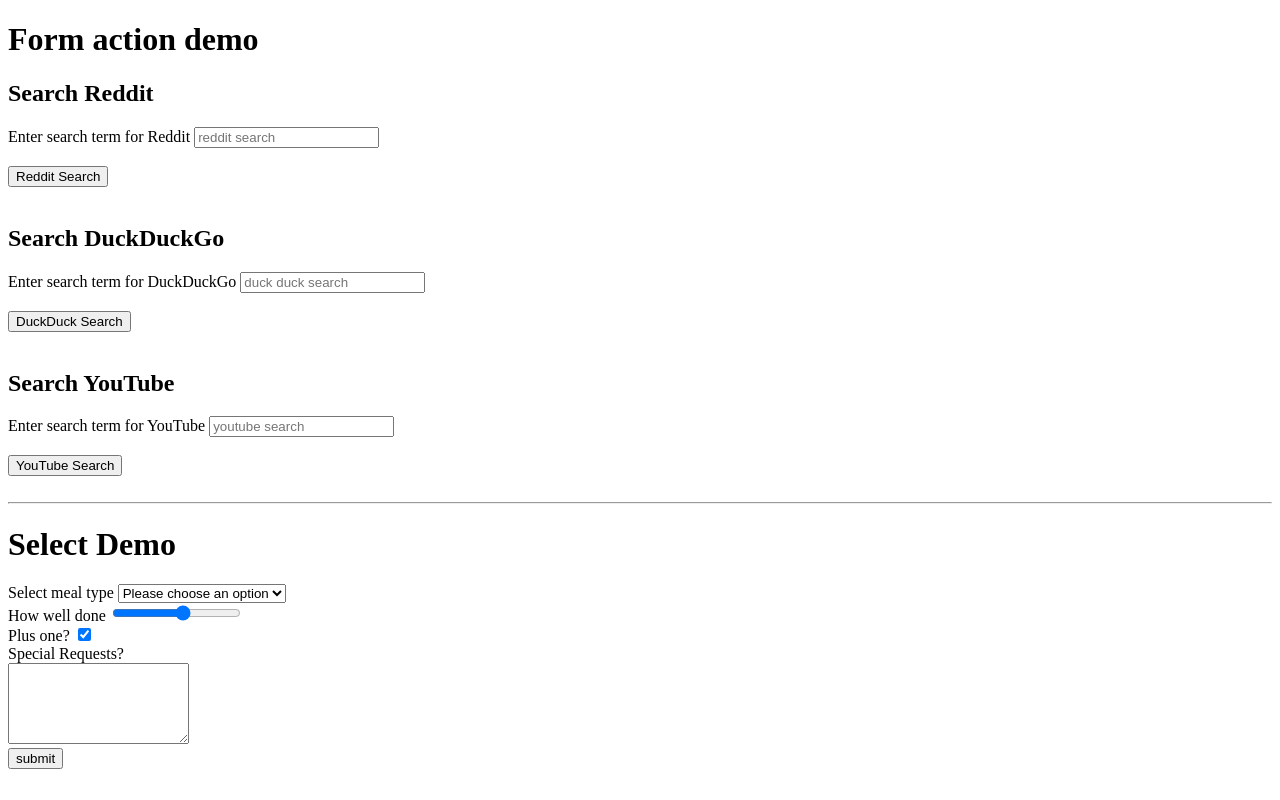
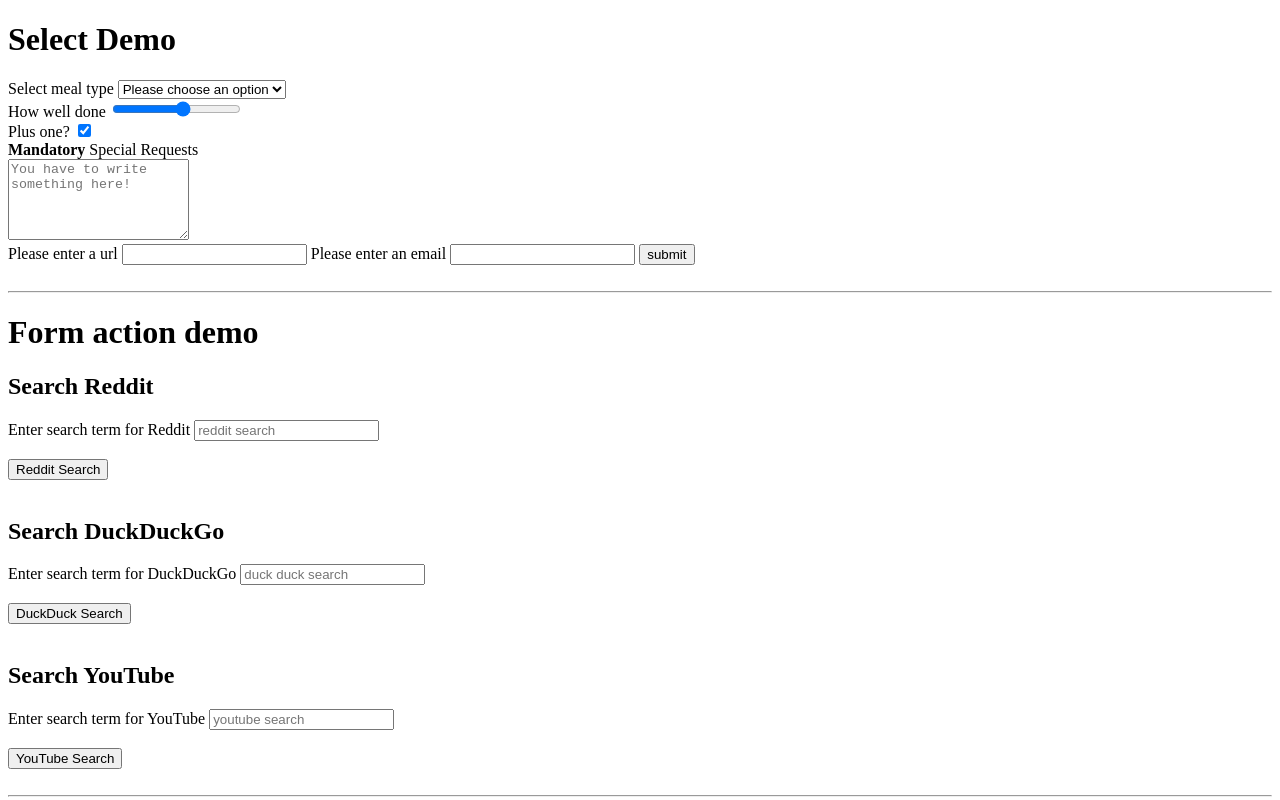
Before and after one commit to 3willows/htmlCss, a plain HTML site: page heaviest birds/forms.html in a window 1280 px wide. Shown: the top 800 px of the page. Drawn offline with Linux system fonts and the light colour scheme.

Commit message:
add selection demo

```diff
--- a/heaviest birds/forms.html
+++ b/heaviest birds/forms.html
@@ -9,6 +9,36 @@
 
 <body>
 
+  <h1>Select Demo</h1>
+
+  <form action="/mealtype">
+    <label for="menubar">Select meal type</label>
+    <select name="mealtype" id="menubar">
+      <option value="" selected>Please choose an option</option>
+      <option value="steak">Steak</option>
+      <option value="fish">Fish</option>
+      <option value="veg">Veg</option>
+      <option value="kosher">Kosher</option>
+    </select>
+    <br>
+    <label for="menubar">How well done</label>
+    <input type="range" name="wellness" min="1" max="10"> <br>
+    <label for="checkbox">Plus one?</label>
+    <input name="plusOne" type="checkbox" id="checkbox" checked> <br>
+
+    <label for="specialRequest"><b>Mandatory</b> Special Requests</label> <br>
+    <textarea  name="specialRequest" id="specialRequest" cols="20" rows="5" minlength="20" maxlength="30"
+      placeholder="You have to write something here!"></textarea>
+    <br>
+    <form action="/mealtype">
+      Please enter a url
+      <input name="url" type="url" required>
+      Please enter an email
+      <input name="email" type="email">
+      <button>submit</button><br><br>
+
+    </form>
+    <hr>
     <h1>Form action demo</h1>
     <h2>Search Reddit</h2>
     <form action="https://www.reddit.com/search/">
@@ -39,29 +69,8 @@
 
     <hr>
 
-  <h1>Select Demo</h1>
 
-  <form action="/mealtype">
-    <label for="menubar">Select meal type</label>
-    <select name="mealtype" id="menubar">
-      <option value="" selected>Please choose an option</option>
-      <option value="steak">Steak</option>
-      <option value="fish">Fish</option>
-      <option value="veg">Veg</option>
-      <option value="kosher">Kosher</option>
-    </select>
-    <br>
-    <label for="menubar">How well done</label>
-    <input type="range" name="wellness" min="1" max="10"> <br>
-    <label for="checkbox">Plus one?</label>
-    <input name="plusOne" type="checkbox" id="checkbox" checked> <br>
 
-    <label for="specialRequest">Special Requests?</label> <br>
-    <textarea name="specialRequest" id="specialRequest" cols="20" rows="5"></textarea> <br>
-
-    <button>submit</button><br><br>
-
-  </form>
     <h1>Miscell demo</h1>
 
     <form action="/tacos">
```
Lines whose indentation alone changed are shown as unchanged.
